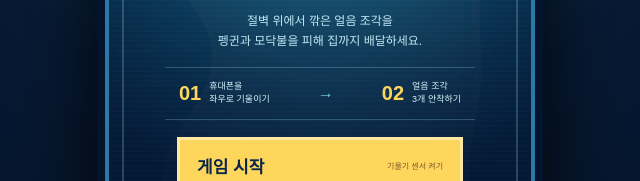
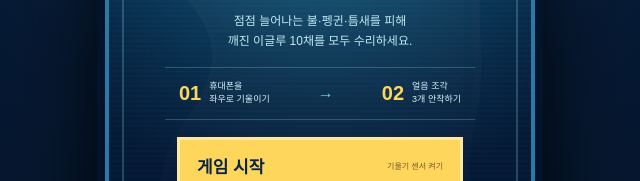
Before and after one commit to max8722-bit/ice-breaking, a plain HTML site: page index.html in a window 1280 px wide. Shown: the part 351-532 px from the top of the page, 320-960 px from the left. Drawn offline with Linux system fonts and the light colour scheme; animation ran at ten frames a second.

Commit message:
Add ten-stage difficulty progression

```diff
--- a/game.js
+++ b/game.js
@@ -9,6 +9,7 @@
     startButton: document.getElementById("startButton"), retry: document.getElementById("retryButton"),
     pause: document.getElementById("pauseButton"), toast: document.getElementById("toast"),
     buildCount: document.getElementById("buildCount"), buildFill: document.getElementById("buildFill"),
+    stageLabel: document.getElementById("stageLabel"),
     playerEnergyFill: document.getElementById("playerEnergyFill"), playerEnergyValue: document.getElementById("playerEnergyValue"),
     integrityFill: document.getElementById("integrityFill"), integrityValue: document.getElementById("integrityValue"),
     tiltDot: document.getElementById("tiltDot"), resultTitle: document.getElementById("resultTitle"),
@@ -21,6 +22,7 @@
   const TUTORIAL_KEY = "ice-breaking-tutorial-seen-v1";
 
   const VIEW_W = 390;
+  const MAX_STAGES = 10;
   const STAGE_HEIGHT = 1848;
   const TILE_SIZE = 44;
   const GRID_X = 70;
@@ -53,14 +55,20 @@
   }
 
   const obstacles = [
-    { type: "penguin", col: 1, fromCol: 1, targetCol: 2, row: 11, x: tileObjectX(1, 38), y: tileObjectY(11, 49), w: 38, h: 49, minCol: 1, maxCol: 4, step: 0, stepDuration: .62, pause: .1, dir: 1 },
-    { type: "fire", col: 4, row: 16, x: tileObjectX(4, 54), y: tileObjectY(16, 44), w: 54, h: 44 },
-    { type: "hole", col: 1, row: 20, x: tileObjectX(1, TILE_SIZE), y: tileObjectY(20, TILE_SIZE), w: TILE_SIZE, h: TILE_SIZE },
-    { type: "penguin", col: 4, fromCol: 4, targetCol: 3, row: 24, x: tileObjectX(4, 38), y: tileObjectY(24, 49), w: 38, h: 49, minCol: 1, maxCol: 4, step: 0, stepDuration: .52, pause: .18, dir: -1 },
-    { type: "fire", col: 1, row: 28, x: tileObjectX(1, 54), y: tileObjectY(28, 44), w: 54, h: 44 },
-    { type: "hole", col: 3, row: 32, x: tileObjectX(3, TILE_SIZE), y: tileObjectY(32, TILE_SIZE), w: TILE_SIZE, h: TILE_SIZE },
-    { type: "penguin", col: 2, fromCol: 2, targetCol: 3, row: 34, x: tileObjectX(2, 38), y: tileObjectY(34, 49), w: 38, h: 49, minCol: 1, maxCol: 4, step: 0, stepDuration: .46, pause: .12, dir: 1 }
+    { type: "fire", minStage: 1, col: 4, row: 16, x: tileObjectX(4, 54), y: tileObjectY(16, 44), w: 54, h: 44 },
+    { type: "penguin", minStage: 2, col: 1, startCol: 1, fromCol: 1, targetCol: 2, row: 11, x: tileObjectX(1, 38), y: tileObjectY(11, 49), w: 38, h: 49, minCol: 1, maxCol: 4, step: 0, stepDuration: .66, pause: .1, dir: 1, startDir: 1 },
+    { type: "hole", minStage: 3, col: 1, row: 20, x: tileObjectX(1, TILE_SIZE), y: tileObjectY(20, TILE_SIZE), w: TILE_SIZE, h: TILE_SIZE },
+    { type: "fire", minStage: 4, col: 1, row: 28, x: tileObjectX(1, 54), y: tileObjectY(28, 44), w: 54, h: 44 },
+    { type: "penguin", minStage: 5, col: 4, startCol: 4, fromCol: 4, targetCol: 3, row: 24, x: tileObjectX(4, 38), y: tileObjectY(24, 49), w: 38, h: 49, minCol: 1, maxCol: 4, step: 0, stepDuration: .58, pause: .18, dir: -1, startDir: -1 },
+    { type: "hole", minStage: 6, col: 3, row: 30, x: tileObjectX(3, TILE_SIZE), y: tileObjectY(30, TILE_SIZE), w: TILE_SIZE, h: TILE_SIZE },
+    { type: "fire", minStage: 7, col: 2, row: 8, x: tileObjectX(2, 54), y: tileObjectY(8, 44), w: 54, h: 44 },
+    { type: "penguin", minStage: 8, col: 2, startCol: 2, fromCol: 2, targetCol: 3, row: 33, x: tileObjectX(2, 38), y: tileObjectY(33, 49), w: 38, h: 49, minCol: 1, maxCol: 4, step: 0, stepDuration: .5, pause: .12, dir: 1, startDir: 1 },
+    { type: "hole", minStage: 9, col: 4, row: 14, x: tileObjectX(4, TILE_SIZE), y: tileObjectY(14, TILE_SIZE), w: TILE_SIZE, h: TILE_SIZE },
+    { type: "fire", minStage: 10, col: 4, row: 35, x: tileObjectX(4, 54), y: tileObjectY(35, 44), w: 54, h: 44 },
+    { type: "penguin", minStage: 10, col: 3, startCol: 3, fromCol: 3, targetCol: 2, row: 18, x: tileObjectX(3, 38), y: tileObjectY(18, 49), w: 38, h: 49, minCol: 1, maxCol: 4, step: 0, stepDuration: .48, pause: .1, dir: -1, startDir: -1 }
   ];
+
+  function obstacleActive(obstacle) { return state.stage + 1 >= obstacle.minStage; }
 
   function resize() {
     const rect = wrap.getBoundingClientRect();
@@ -155,6 +163,10 @@
     for (const o of obstacles) {
       o.y = state.stageBase + tileObjectY(o.row, o.h);
       if (o.type !== "penguin") continue;
+      if (state.stage === 0 && state.completedIgloos === 0) {
+        o.col = o.startCol;
+        o.dir = o.startDir;
+      }
       o.fromCol = o.col;
       o.targetCol = clamp(o.col + o.dir, o.minCol, o.maxCol);
       if (o.targetCol === o.col) {
@@ -169,6 +181,7 @@
   }
 
   function updateHud() {
+    ui.stageLabel.textContent = `STAGE ${state.stage + 1} / ${MAX_STAGES}`;
     ui.buildCount.textContent = `${state.built} / 3`;
     ui.buildFill.style.width = `${state.built / 3 * 100}%`;
     ui.playerEnergyValue.textContent = `${Math.ceil(state.energy)}%`;
@@ -256,7 +269,7 @@
     state.cameraY = state.stageBase;
     state.targetCameraY = state.stageBase;
     state.combo = 0;
-    state.energy = clamp(state.energy - 9, 0, 100);
+    state.energy = clamp(state.energy - (7 + state.stage * .7), 0, 100);
     showToast(`${reason} — 새 조각을 만들어요`, 1500);
   }
 
@@ -271,7 +284,7 @@
     b.vy = 58;
     b.spin += (b.vx < 0 ? -1 : 1) * 2.4;
     state.combo = 0;
-    state.energy = clamp(state.energy - 7, 0, 100);
+    state.energy = clamp(state.energy - (5 + state.stage * .55), 0, 100);
     showToast("첨벙! 얼음 조각이 가라앉아요", 1100);
   }
 
@@ -286,7 +299,7 @@
     b.vy = 28;
     b.spin += (b.vx < 0 ? -1 : 1) * 2.8;
     state.combo = 0;
-    state.energy = clamp(state.energy - 7, 0, 100);
+    state.energy = clamp(state.energy - (5 + state.stage * .55), 0, 100);
     showToast("앗! 얼음 조각이 틈새로 빠져요", 1100);
   }
 
@@ -300,7 +313,8 @@
 
   function landBlock() {
     const b = state.block;
-    state.score += Math.round(state.integrity * 12 + 500 + state.combo * 150);
+    const stageMultiplier = 1 + state.stage * .16;
+    state.score += Math.round((state.integrity * 12 + 500 + state.combo * 150) * stageMultiplier);
     state.combo++;
     state.built++;
     burst(b.x + 17, b.y + 17, "snow", 25);
@@ -308,7 +322,7 @@
     updateHud();
     if (state.built >= 3) {
       state.completedIgloos++;
-      state.energy = clamp(state.energy + 12, 0, 100);
+      state.energy = clamp(state.energy + Math.max(9, 14 - state.stage * .55), 0, 100);
       state.phase = "celebrating";
       state.celebration = 0;
       state.targetCameraY = clamp(currentHouseY() - viewHeight() * .58, 0, cameraLimit());
@@ -352,10 +366,22 @@
     ui.result.hidden = false;
   }
 
+  function showVictory() {
+    state.phase = "victory";
+    state.block = null;
+    ui.resultEyebrow.textContent = "ALL STAGES COMPLETE";
+    ui.resultTitle.textContent = "10 STAGE CLEAR!";
+    ui.resultCopy.textContent = `깨진 이글루 ${MAX_STAGES}채를 모두 수리했어요!`;
+    ui.resultIcon.textContent = "⌂";
+    ui.finalScore.textContent = String(state.score).padStart(4, "0");
+    ui.result.hidden = false;
+  }
+
   function update(dt) {
     if (state.paused || state.phase === "intro") return;
-    if (state.phase === "gameover") return;
-    state.energy = clamp(state.energy - dt * .78, 0, 100);
+    if (state.phase === "gameover" || state.phase === "victory") return;
+    const stageDrain = .55 + state.stage * .055;
+    state.energy = clamp(state.energy - dt * stageDrain, 0, 100);
     if (state.energy <= 0) {
       updateHud();
       showGameOver();
@@ -363,6 +389,7 @@
     }
     if (state.flash > 0) state.flash -= dt;
     for (const o of obstacles) {
+      if (!obstacleActive(o)) continue;
       if (o.type === "penguin") {
         o.y = state.stageBase + tileObjectY(o.row, o.h);
         if (o.pause > 0) {
@@ -371,7 +398,8 @@
           continue;
         }
 
-        o.step = clamp(o.step + dt / o.stepDuration, 0, 1);
+        const speedScale = Math.max(.62, 1 - state.stage * .045);
+        o.step = clamp(o.step + dt / (o.stepDuration * speedScale), 0, 1);
         const easedStep = o.step * o.step * (3 - 2 * o.step);
         const movingColumn = o.fromCol + (o.targetCol - o.fromCol) * easedStep;
         o.x = tileObjectX(movingColumn, o.w);
@@ -402,7 +430,10 @@
       if (Math.random() < dt * 14) {
         burst(state.houseX + IGLOO_W * Math.random(), currentHouseY() + 12 + Math.random() * 85, "snow", 1);
       }
-      if (state.celebration >= 2.35) advanceStage();
+      if (state.celebration >= 2.35) {
+        if (state.stage + 1 >= MAX_STAGES) showVictory();
+        else advanceStage();
+      }
     }
 
     if (state.phase === "making") {
@@ -444,8 +475,10 @@
       }
 
       for (const o of obstacles) {
-        if (b.hit > 0 || !rects(b, o)) continue;
-        if (o.type === "penguin") hitBlock(18, o.dir * 145, "펭귄이 툭! 밀었어요");
+        if (!obstacleActive(o) || b.hit > 0 || !rects(b, o)) continue;
+        if (o.type === "penguin") {
+          hitBlock(14 + state.stage * 1.5, o.dir * (112 + state.stage * 8), "펭귄이 툭! 밀었어요");
+        }
         if (o.type === "hole") {
           const centerX = b.x + b.w * .5;
           const centerY = b.y + b.h * .5;
@@ -457,10 +490,10 @@
         }
       }
       for (const o of obstacles) {
-        if (o.type !== "fire") continue;
+        if (!obstacleActive(o) || o.type !== "fire") continue;
         const hot = { x: o.x - 18, y: o.y - 18, w: o.w + 36, h: o.h + 36 };
         if (rects(b, hot)) {
-          state.integrity = clamp(state.integrity - dt * 27, 0, 100);
+          state.integrity = clamp(state.integrity - dt * (21.5 + state.stage * 1.5), 0, 100);
           if (Math.random() < dt * 8) burst(b.x + 17, b.y + 17, "fire", 1);
         }
       }
@@ -523,7 +556,7 @@
     }
     drawBayMarkers(viewTop, viewBottom);
     drawTopWorkshop();
-    for (const o of obstacles) drawObstacle(o);
+    for (const o of obstacles) if (obstacleActive(o)) drawObstacle(o);
     for (const house of state.pastHouses) {
       if (house.y + IGLOO_H < viewTop || house.y > viewBottom) continue;
       drawHouse(house.x, house.y, 3, false);
@@ -559,7 +592,7 @@
     ctx.fillStyle = "#dffcff"; ctx.fillRect(80, base + 48, 230, 9);
     ctx.fillStyle = "#337fa9"; ctx.fillRect(112, base + 95, 166, 17);
     ctx.fillStyle = "#1d5b87"; ctx.fillRect(132, base + 112, 126, 8);
-    if (state.phase !== "celebrating" && state.phase !== "gameover") drawWorker(178, base + 56);
+    if (state.phase !== "celebrating" && state.phase !== "gameover" && state.phase !== "victory") drawWorker(178, base + 56);
     ctx.fillStyle = "#e9fbff"; ctx.font = "bold 9px sans-serif"; ctx.textAlign = "center";
     ctx.fillText(state.phase === "making" ? "쾅!  쾅!" : "조심히 보내!", 195, base + 139);
   }
@@ -812,7 +845,7 @@
   });
   ui.retry.addEventListener("click", resetGame);
   ui.pause.addEventListener("click", () => {
-    if (state.phase === "intro" || state.phase === "gameover") return;
+    if (state.phase === "intro" || state.phase === "gameover" || state.phase === "victory") return;
     state.paused = !state.paused; ui.pause.textContent = state.paused ? "▶" : "Ⅱ";
     showToast(state.paused ? "게임 일시정지" : "다시 출발!", 700);
   });
--- a/index.html
+++ b/index.html
@@ -18,7 +18,7 @@
             <div class="character-panel__track"><i id="playerEnergyFill"></i></div>
           </div>
           <div class="build-panel" aria-label="이글루 완성도">
-            <div class="build-meter__label"><span>이글루 완성도</span><strong id="buildCount">0 / 3</strong></div>
+            <div class="build-meter__label"><span id="stageLabel">STAGE 1 / 10</span><strong id="buildCount">0 / 3</strong></div>
             <div class="build-meter__track"><i id="buildFill"></i></div>
           </div>
           <div class="toast" id="toast" aria-live="polite">망치질 준비!</div>
@@ -36,7 +36,7 @@
               <span class="hero-ice">◆</span>
             </div>
             <h2>기울이고,<br /><em>얼음집을 완성하세요!</em></h2>
-            <p class="start-card__copy">절벽 위에서 깎은 얼음 조각을<br />펭귄과 모닥불을 피해 집까지 배달하세요.</p>
+            <p class="start-card__copy">점점 늘어나는 불·펭귄·틈새를 피해<br />깨진 이글루 10채를 모두 수리하세요.</p>
             <div class="how-to">
               <div><b>01</b><span>휴대폰을<br />좌우로 기울이기</span></div>
               <i>→</i>
```
Also changed, not shown: README.md.
